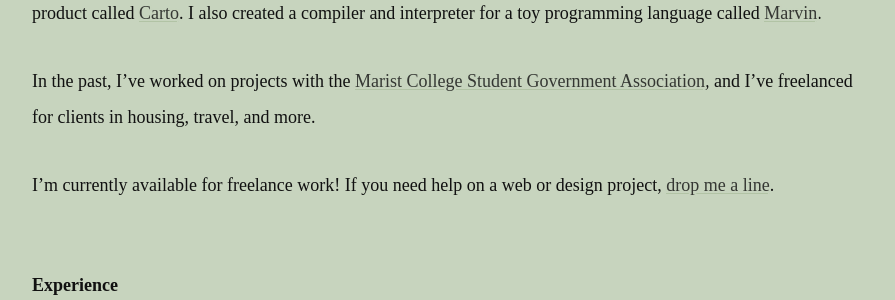
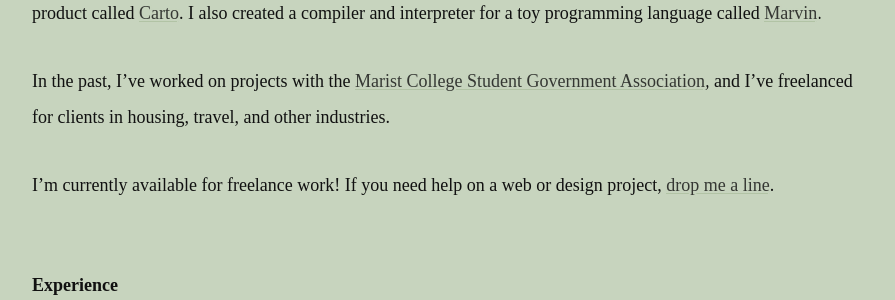
Before and after one commit to ethnt/ethnt.me, a Jekyll site: the page built from information.markdown, in a window 1280 px wide. Shown: the part 481-781 px from the top of the page, without its empty margins (96-991 px from the left). Built offline with Jekyll 4.4.1, drawn with Linux system fonts in a browser that asks for light colours; some web fonts are replaced.

Commit message:
Updated Information

```diff
--- a/information.markdown
+++ b/information.markdown
@@ -9,6 +9,6 @@ Hi, my name's Ethan Turkeltaub. I'm a software developer using Ruby, JavaScript,
 
 In terms of side projects, right now I'm working on improving the way we plan and organize our travel with a new product called [Carto](https://github.com/getcarto/carto). I also created a compiler and interpreter for a toy programming language called [Marvin](https://github.com/ethnt/marvin).
 
-In the past, I've worked on projects with the [Marist College Student Government Association](http://sga.marist.edu), and I've freelanced for clients in housing, travel, and more.
+In the past, I've worked on projects with the [Marist College Student Government Association](http://sga.marist.edu), and I've freelanced for clients in housing, travel, and other industries.
 
 I'm currently available for freelance work! If you need help on a web or design project, [drop me a line](mailto:ethan@ethnt.me).
```
